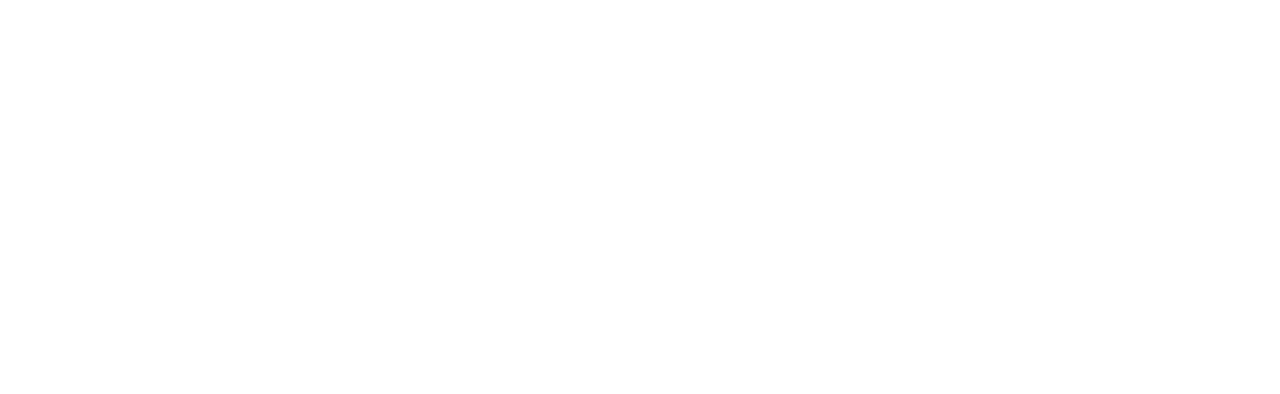
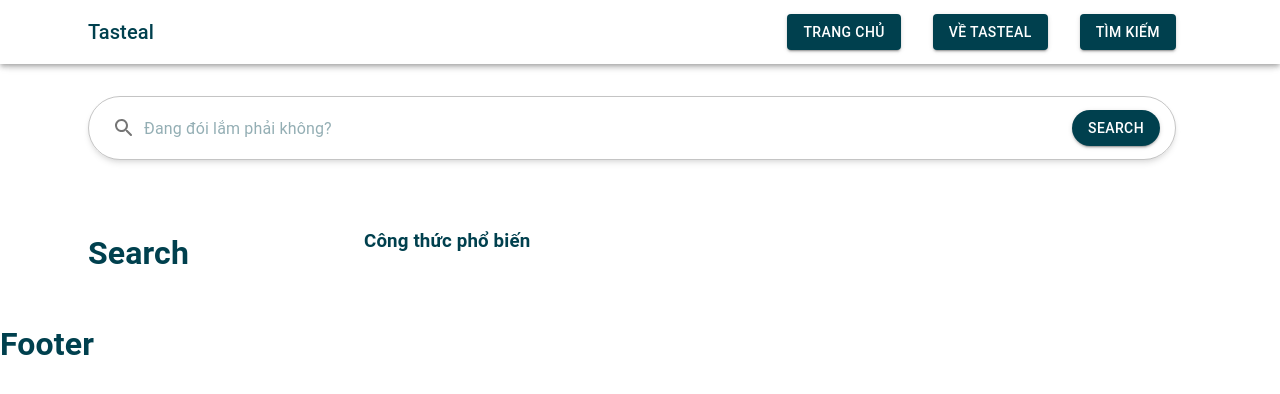
Before and after one commit to String1502/FE_tasteal, a React (Vite) app: page /search in a window 1280 px wide. Before the commit this address had no page. Shown: the top 394 px of the page. Built offline with nearby package versions, Linux system fonts and the light colour scheme.

Commit message:
Edit theme, 20% Search Page

```diff
--- a/package.json
+++ b/package.json
@@ -12,6 +12,7 @@
   "dependencies": {
     "@emotion/react": "^11.11.1",
     "@emotion/styled": "^11.11.0",
+    "@mui/icons-material": "^5.14.12",
     "@mui/material": "^5.14.12",
     "react": "^18.2.0",
     "react-dom": "^18.2.0",
--- a/src/App.tsx
+++ b/src/App.tsx
@@ -1,14 +1,47 @@
 import { BrowserRouter as Router, Route, Routes } from "react-router-dom";
 import Home from "./pages/Home";
+import React from "react";
+import {
+  CssBaseline,
+  PaletteMode,
+  ThemeProvider,
+  createTheme,
+} from "@mui/material";
+import { getMode } from "./theme/muiTheme";
+import Search from "./pages/Search";
+
+export const ColorModeContext = React.createContext({
+  toggleColorMode: () => {},
+});
 
 function App() {
+  const [mode, setMode] = React.useState<PaletteMode>("light");
+  const colorMode = React.useMemo(
+    () => ({
+      toggleColorMode: () => {
+        setMode((prevMode: PaletteMode) =>
+          prevMode === "light" ? "dark" : "light"
+        );
+      },
+    }),
+    []
+  );
+
+  const theme = React.useMemo(() => createTheme(getMode(mode)), [mode]);
+
   return (
+    <ColorModeContext.Provider value={colorMode}>
+      <ThemeProvider theme={theme}>
+        <CssBaseline />
         <Router>
           <Routes>
             <Route path="/" element={<Home />} />
+            <Route path="/search" element={<Search />} />
             {/* Thêm các tuyến đường khác */}
           </Routes>
         </Router>
+      </ThemeProvider>
+    </ColorModeContext.Provider>
   );
 }
 
--- a/src/components/layout/Footer.tsx
+++ b/src/components/layout/Footer.tsx
@@ -0,0 +1,7 @@
+export function Footer() {
+  return (
+    <div>
+      <h1>Footer</h1>
+    </div>
+  );
+}
--- a/src/components/layout/Header.tsx
+++ b/src/components/layout/Header.tsx
@@ -0,0 +1,131 @@
+import {
+  AppBar,
+  Toolbar,
+  Typography,
+  Button,
+  Box,
+  Divider,
+  List,
+  ListItem,
+  ListItemButton,
+  ListItemText,
+  IconButton,
+  Drawer,
+  useTheme,
+  Container,
+} from "@mui/material";
+import { ColorModeContext } from "../../App";
+import React from "react";
+import MenuIcon from "@mui/icons-material/Menu";
+
+interface Props {
+  window?: () => Window;
+}
+
+const drawerWidth = 240;
+const navItems = ["Trang chủ", "Về Tasteal", "Tìm kiếm"];
+
+export function Header(props: Props) {
+  // Dùng cho đổi theme
+  const colorMode = React.useContext(ColorModeContext);
+
+  const theme = useTheme();
+  const { window } = props;
+  const [mobileOpen, setMobileOpen] = React.useState(false);
+  const handleDrawerToggle = () => {
+    setMobileOpen((prevState) => !prevState);
+  };
+
+  const drawer = (
+    <Box onClick={handleDrawerToggle} sx={{ textAlign: "center" }}>
+      <Typography variant="h6" sx={{ my: 2 }}>
+        MUI
+      </Typography>
+      <Divider />
+      <List>
+        {navItems.map((item) => (
+          <ListItem key={item} disablePadding>
+            <ListItemButton sx={{ textAlign: "center" }}>
+              <ListItemText primary={item} />
+            </ListItemButton>
+          </ListItem>
+        ))}
+      </List>
+    </Box>
+  );
+
+  const container =
+    window !== undefined ? () => window().document.body : undefined;
+
+  return (
+    <Box sx={{ display: "flex" }}>
+      <AppBar
+        component="nav"
+        sx={{
+          backgroundColor: theme.palette.common.white,
+        }}
+      >
+        <Container>
+          <Toolbar>
+            <IconButton
+              color="primary"
+              aria-label="open drawer"
+              edge="start"
+              onClick={handleDrawerToggle}
+              sx={{ mr: 2, display: { sm: "none" } }}
+            >
+              <MenuIcon />
+            </IconButton>
+            <Typography
+              variant="h6"
+              component="div"
+              color="primary"
+              sx={{ flexGrow: 1, display: { xs: "none", sm: "block" } }}
+            >
+              Tasteal
+            </Typography>
+            <Box sx={{ display: { xs: "none", sm: "block" } }}>
+              {navItems.map((item) => (
+                <Button
+                  variant="contained"
+                  color="primary"
+                  key={item}
+                  sx={{ mx: 2 }}
+                >
+                  {item}
+                </Button>
+              ))}
+            </Box>
+          </Toolbar>
+        </Container>
+      </AppBar>
+      <nav>
+        <Drawer
+          container={container}
+          variant="temporary"
+          open={mobileOpen}
+          onClose={handleDrawerToggle}
+          ModalProps={{
+            keepMounted: true, // Better open performance on mobile.
+          }}
+          sx={{
+            display: { xs: "block", sm: "none" },
+            "& .MuiDrawer-paper": {
+              boxSizing: "border-box",
+              width: drawerWidth,
+            },
+          }}
+        >
+          {drawer}
+        </Drawer>
+      </nav>
+      <Toolbar />
+    </Box>
+  );
+}
+
+{
+  /* <Button color="inherit" onClick={colorMode.toggleColorMode}>
+  Login
+</Button>; */
+}
--- a/src/layout/Layout.tsx
+++ b/src/layout/Layout.tsx
@@ -1,23 +1,14 @@
+import { Container } from "@mui/material";
 import React from "react";
-import {
-  AppBar,
-  Toolbar,
-  Typography,
-  Container,
-  CssBaseline,
-} from "@mui/material";
+import { Header } from "../components/layout/Header";
+import { Footer } from "../components/layout/Footer";
 
 function Layout({ children }: { children: React.ReactNode }) {
   return (
     <div>
-      <CssBaseline />
-      <AppBar position="static">
-        <Toolbar>
-          <Typography variant="h6">My App</Typography>
-        </Toolbar>
-      </AppBar>
+      <Header />
       <Container>{children}</Container>
-      <footer>{/* Footer content */}</footer>
+      <Footer />
     </div>
   );
 }
--- a/src/main.tsx
+++ b/src/main.tsx
@@ -1,13 +1,9 @@
 import React from "react";
 import ReactDOM from "react-dom/client";
 import App from "./App.tsx";
-import { ThemeProvider } from "@mui/system";
-import theme from "./theme/muiTheme.ts";
 
 ReactDOM.createRoot(document.getElementById("root")!).render(
-  <ThemeProvider theme={theme}>
-    <React.StrictMode>
-      <App />
-    </React.StrictMode>
-  </ThemeProvider>
+  <React.StrictMode>
+    <App />
+  </React.StrictMode>
 );
--- /dev/null
+++ b/src/pages/Search.tsx
@@ -0,0 +1,79 @@
+import {
+  Box,
+  Button,
+  Container,
+  Grid,
+  InputAdornment,
+  TextField,
+} from "@mui/material";
+import Layout from "../layout/Layout";
+import { SearchRounded } from "@mui/icons-material";
+import { HoverShadow, MainShadow } from "../theme/muiTheme";
+
+function Search() {
+  return (
+    <Layout>
+      <Container>
+        <Grid
+          container
+          spacing={2}
+          sx={{
+            justifyContent: "center",
+            alignItems: "flex-start",
+            width: "100%",
+          }}
+        >
+          <Grid item xs={12}>
+            <Box
+              sx={{
+                my: 4,
+              }}
+            >
+              <TextField
+                InputProps={{
+                  startAdornment: (
+                    <InputAdornment position="start">
+                      <SearchRounded />
+                    </InputAdornment>
+                  ),
+                  endAdornment: (
+                    <InputAdornment position="end">
+                      <Button
+                        variant="contained"
+                        sx={{
+                          borderRadius: "40px",
+                        }}
+                      >
+                        Search
+                      </Button>
+                    </InputAdornment>
+                  ),
+                  sx: {
+                    borderRadius: "40px",
+                    pl: 3,
+                    pr: 2,
+                    py: 0.5,
+                    boxShadow: MainShadow,
+                    border: 0,
+                  },
+                }}
+                placeholder="Đang đói lắm phải không?"
+                variant="outlined"
+                fullWidth
+              />
+            </Box>
+          </Grid>
+
+          <Grid item xs={3}>
+            <h1>Search</h1>
+          </Grid>
+          <Grid item xs={9}>
+            <h3>Công thức phổ biến</h3>
+          </Grid>
+        </Grid>
+      </Container>
+    </Layout>
+  );
+}
+
+export default Search;
--- a/src/theme/muiTheme.ts
+++ b/src/theme/muiTheme.ts
@@ -1,17 +1,50 @@
-import { createTheme } from "@mui/material/styles";
+import { PaletteMode } from "@mui/material";
 
-const theme = createTheme({
+const TopicColor = "#00404e";
+const SubColor = "#ffe6d4";
+
+export const getMode = (mode: PaletteMode) => ({
   palette: {
-    primary: {
-      main: "#007bff",
-    },
-    secondary: {
-      main: "#ff6f61",
-    },
-  },
-  typography: {
-    fontFamily: "Arial, sans-serif",
+    mode,
+    ...(mode === "light"
+      ? {
+          primary: {
+            main: TopicColor,
+            contrastText: "#fff",
+          },
+          secondary: {
+            main: SubColor,
+            constrastText: TopicColor,
+          },
+          text: {
+            primary: TopicColor,
+          },
+          divider: TopicColor,
+          background: {
+            default: "#fff",
+            paper: "#fff",
+          },
+        }
+      : {
+          primary: {
+            main: TopicColor,
+          },
+          secondary: {
+            main: SubColor,
+          },
+          text: {
+            primary: "#fff",
+          },
+          divider: "#fff",
+          background: {
+            default: TopicColor,
+            paper: TopicColor,
+          },
+        }),
   },
 });
 
-export default theme;
+export const MainShadow =
+  "rgba(0, 0, 0, 0.1) 0px 4px 6px -1px, rgba(0, 0, 0, 0.06) 0px 2px 4px -1px";
+export const HoverShadow =
+  "rgba(0, 0, 0, 0.1) 0px 4px 6px -1px, rgba(0, 0, 0, 0.06) 0px 2px 4px -1px";
```
Also changed, not shown: 1 other file (tests, documents, lock files or other folders). Lines whose indentation alone changed are shown as unchanged.
